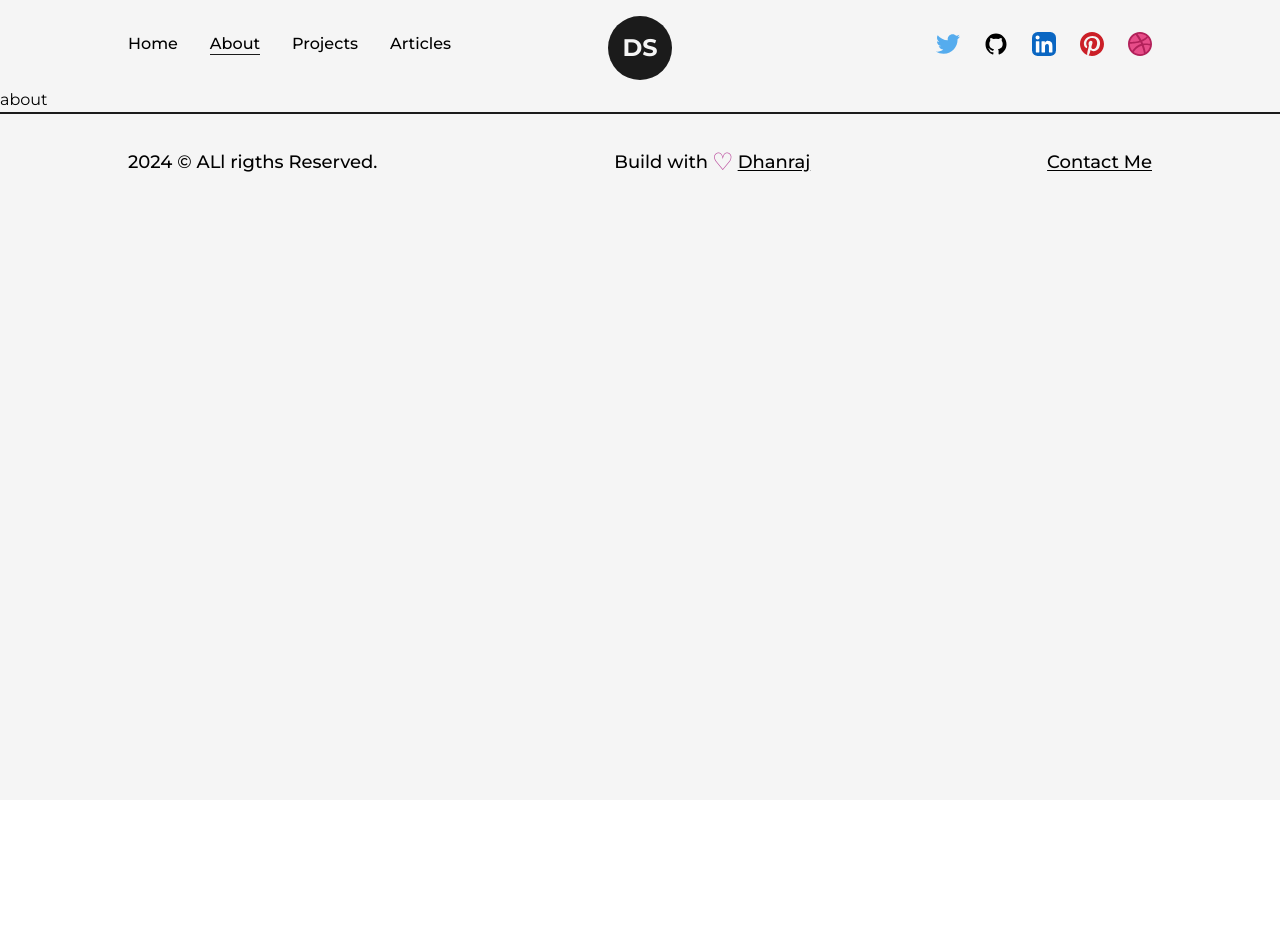
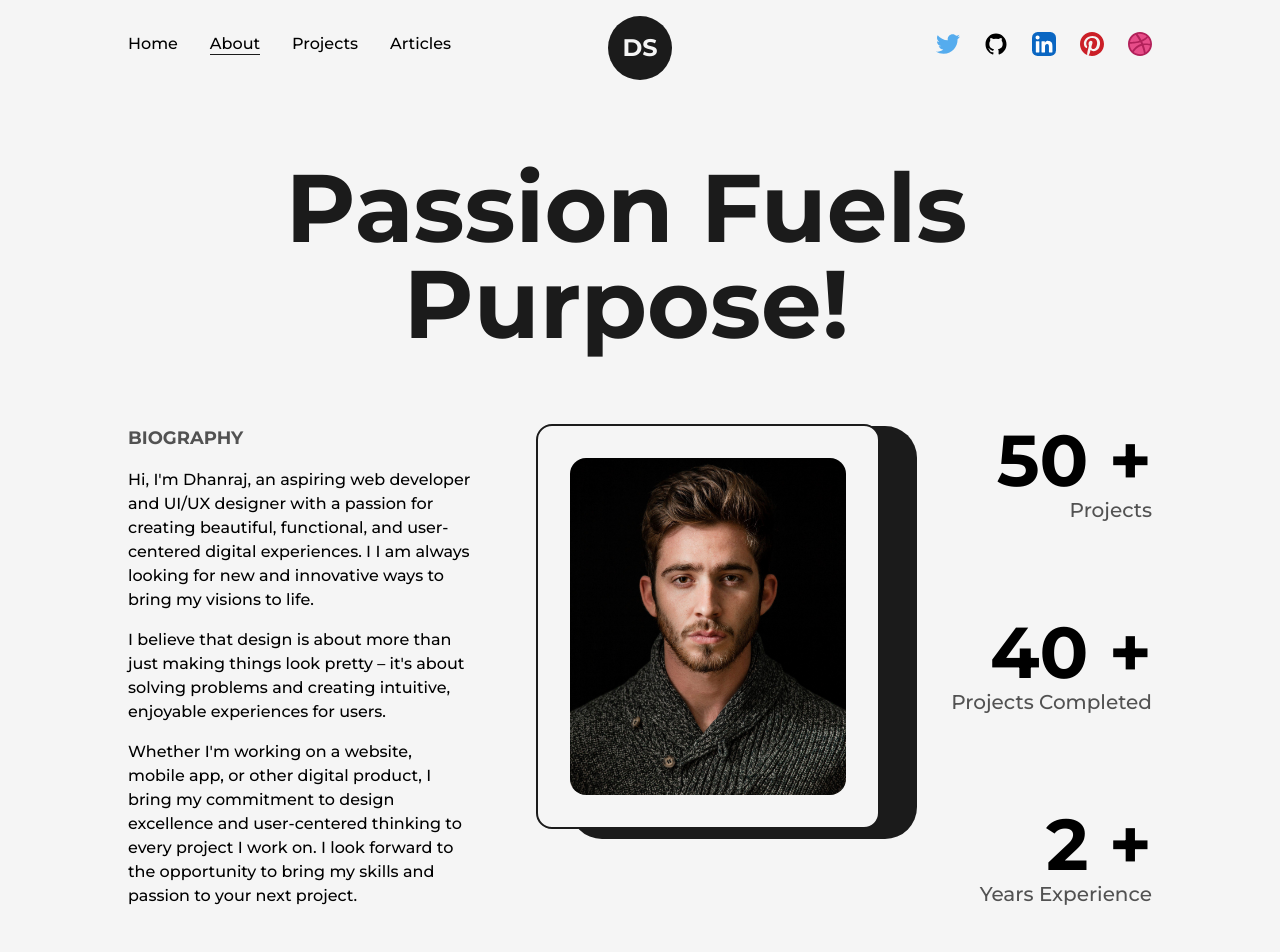
Before and after one commit to sdhanraj300/nextjsportfolio, a Next.js app: page /about in a window 1280 px wide. Shown: the top 952 px of the page. Before the commit the page ends 800 px from the top, so only its background shows below. Built offline with nearby package versions, Linux system fonts and the light colour scheme.

Commit message:
completed about page

```diff
--- a/src/pages/about.js
+++ b/src/pages/about.js
@@ -1,9 +1,132 @@
-import React from 'react'
+import AnimatedText from "@/components/AnimatedText";
+import Head from "next/head";
+import Image from "next/image";
+import Layout from "@/components/Layout";
+import { useRef, useEffect } from "react";
+import { useMotionValue, useInView, useSpring } from "framer-motion";
+import profilePic from "../../public/images/profile/developer-pic-2.jpg";
+const AnimatedNumber = ({ value }) => {
+  const ref = useRef(null);
+  const motionValue = useMotionValue(0);
+  const springValue = useSpring(motionValue, {
+    duration: 3000,
+  });
+  const isInView = useInView(ref, { once: true });
+  useEffect(() => {
+    if (isInView) {
+      motionValue.set(value);
+    }
+  }, [isInView, value, motionValue]);
+
+  useEffect(() => {
+    springValue.on("change", (latest) => {
+      if (ref.current && latest.toFixed(0) <= value) {
+        ref.current.textContent = latest.toFixed(0);
+      }
+    });
+  }, [springValue, value]);
+
+  return <span ref={ref}></span>;
+};
 
 const about = () => {
   return (
-    <div>about</div>
-  )
-}
+    <>
+      <Head>
+        <title>
+          Dhanraj | About Page
+          <meta name="description" content="About page of Dhanraj" />
+        </title>
+      </Head>
 
-export default about
+      <main className="flex w-full flex-col items-center justify-center">
+        <Layout className="pt-16">
+          <AnimatedText text="Passion Fuels Purpose!" className="mb-16" />
+          <div className="grid w-full grid-cols-8 gap-16">
+            <div
+              className="col-span-3 flex flex-col items-start
+            justify-start
+            "
+            >
+              <h2
+                className="mb-4 text-lg font-bold
+                text-dark/75 uppercase "
+              >
+                Biography
+              </h2>
+              <p className="font-medium ">
+                Hi, I'm Dhanraj, an aspiring web developer and UI/UX designer
+                with a passion for creating beautiful, functional, and
+                user-centered digital experiences. I I am always looking for new
+                and innovative ways to bring my visions to life.
+              </p>
+              <p className="my-4 font-medium ">
+                I believe that design is about more than just making things look
+                pretty – it's about solving problems and creating intuitive,
+                enjoyable experiences for users.
+              </p>
+              <p className="font-medium ">
+                Whether I'm working on a website, mobile app, or other digital
+                product, I bring my commitment to design excellence and
+                user-centered thinking to every project I work on. I look
+                forward to the opportunity to bring my skills and passion to
+                your next project.
+              </p>
+            </div>
+            <div
+              className="col-span-3 relative h-max rounded-2xl
+          border-2 border-solid border-dark
+          bg-light p-8
+          "
+            >
+              <div
+                className="absolute top-0 -rigt-3 -z-10
+                w-[102%] h-[103%] rounded-[2rem] bg-dark
+                "
+              />
+              <Image
+                src={profilePic}
+                alt={"Dhanraj"}
+                className="w-full
+            h-auto rounded-2xl
+            "
+              />
+            </div>
+            <div
+              className="col-span-2  flex flex-col items-end justify-between
+
+            "
+            >
+              <div className="flex flex-col items-end justify-center">
+                <span className="inline-block text-7xl font-bold">
+                  <AnimatedNumber value={50} /> +
+                </span>
+                <h2 className="text-xl font-medium capitalize text-dark/75">
+                  Projects
+                </h2>
+              </div>
+              <div className="flex flex-col items-end justify-center">
+                <span className="inline-block text-7xl font-bold">
+                  <AnimatedNumber value={40} /> +
+                </span>
+                <h2 className="text-xl font-medium capitalize text-dark/75">
+                  Projects Completed
+                </h2>
+              </div>
+              <div className="flex flex-col items-end justify-center">
+                <span className="inline-block text-7xl font-bold">
+                  <AnimatedNumber value={2} /> +
+                </span>
+                <h2 className="text-xl font-medium capitalize text-dark/75">
+                  Years Experience
+                </h2>
+              </div>
+            </div>
+          </div>
+        </Layout>
+      </main>
+    </>
+  );
+};
+
+export default about;
```
